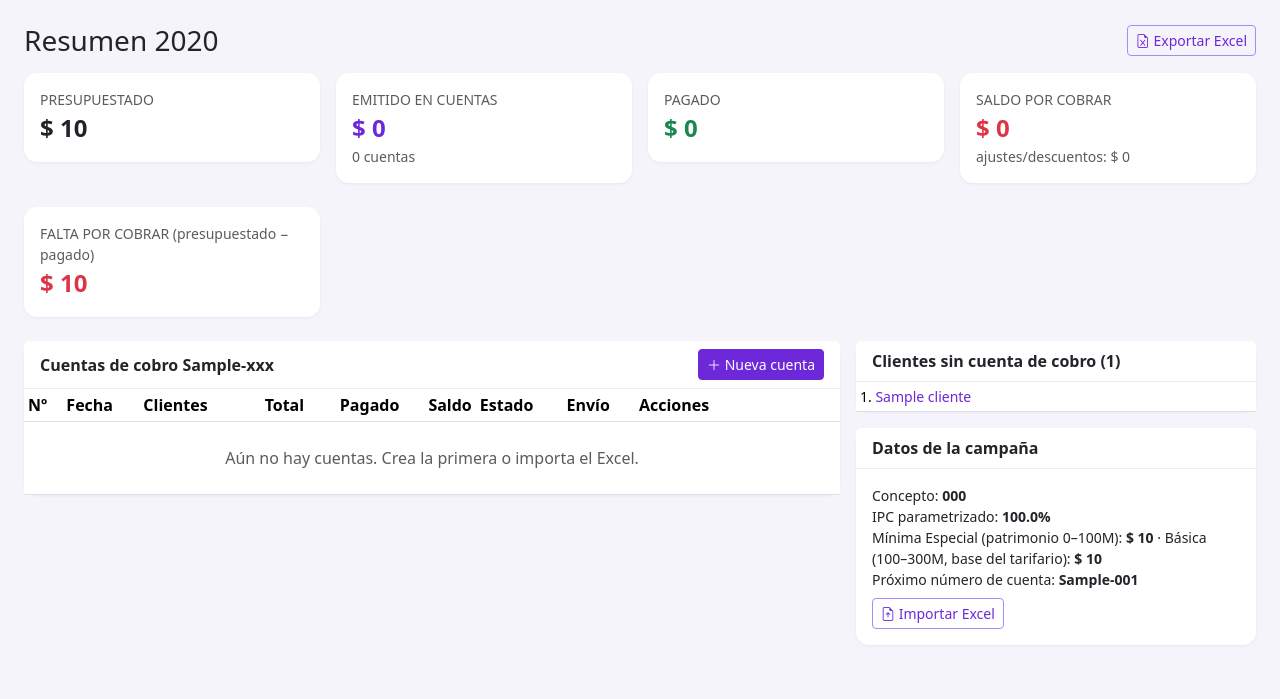
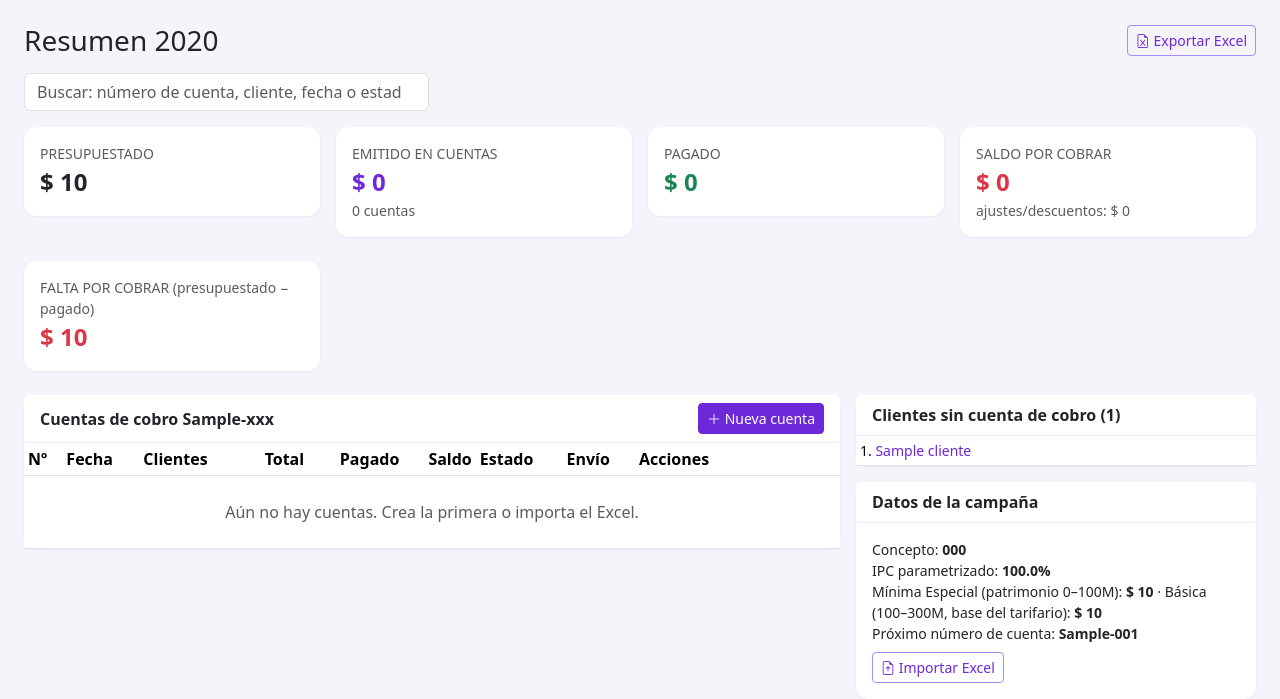
Before and after one commit to FelipeBossioZ/SistemaCobrosGit, a Flask app: page / in a window 1280 px wide. Shown: the part 101-800 px from the top of the page. Run offline with Flask 3, Linux system fonts and the light colour scheme; tables that the repository leaves empty hold one stand-in row (values such as "Sample post").

Commit message:
Buscador en el Resumen: filtra en vivo la tabla de cuentas (numero/cliente/fecha/estado) y la lista de clientes sin cuenta, con filas de sin-resultados

```diff
--- a/app/templates/dashboard.html
+++ b/app/templates/dashboard.html
@@ -4,6 +4,13 @@
 <h3 class="mb-3 d-flex justify-content-between align-items-center">Resumen {{ a.anio_cobro }}
   <a class="btn btn-outline-primary btn-sm" href="{{ url_for('main.exportar_excel') }}">
     <i class="bi bi-file-earmark-excel"></i> Exportar Excel</a></h3>
+
+<div class="row g-2 mb-3">
+  <div class="col-md-5 col-lg-4">
+    <input id="buscarResumen" class="form-control" type="search" autocomplete="off"
+           placeholder="Buscar: n&uacute;mero de cuenta, cliente, fecha o estado...">
+  </div>
+</div>
 
 <div class="row g-3 mb-4">
   <div class="col-md-3"><div class="card p-3">
@@ -43,7 +50,7 @@
         <a class="btn btn-primary btn-sm" href="{{ url_for('main.cuenta_nueva') }}"><i class="bi bi-plus-lg"></i> Nueva cuenta</a>
       </div>
       <div class="table-responsive">
-      <table class="table table-sm table-hover mb-0">
+      <table class="table table-sm table-hover mb-0" id="tablaCuentas">
         <thead><tr><th>Nº</th><th>Fecha</th><th>Clientes</th><th class="num">Total</th>
           <th class="num">Pagado</th><th class="num">Saldo</th><th>Estado</th><th>Envío</th><th style="width: 205px;">Acciones</th></tr></thead>
         <tbody>
@@ -76,6 +83,7 @@
         {% else %}
           <tr><td colspan="9" class="text-center text-muted py-4">Aún no hay cuentas. Crea la primera o importa el Excel.</td></tr>
         {% endfor %}
+        <tr class="d-none" id="sinResultadosCtas"><td colspan="9" class="text-center text-muted py-4">Sin cuentas que coincidan con la b&uacute;squeda.</td></tr>
         </tbody>
       </table>
       </div>
@@ -86,13 +94,14 @@
     <div class="card">
       <div class="card-header bg-white fw-semibold">Clientes sin cuenta de cobro ({{ sin_cuenta|length }})</div>
       <div class="card-body p-0" style="max-height: 480px; overflow-y:auto;">
-        <table class="table table-sm mb-0">
+        <table class="table table-sm mb-0" id="tablaSinCuenta">
           <tbody>
           {% for cli in sin_cuenta %}
             <tr><td class="small">{{ loop.index }}. <a href="{{ url_for('main.cliente_detalle', cid=cli.id) }}">{{ cli.nombre }}</a></td></tr>
           {% else %}
             <tr><td class="text-center text-muted py-4">Todos los clientes con presupuesto tienen cuenta 🎉</td></tr>
           {% endfor %}
+          <tr class="d-none" id="sinResultadosCli"><td class="text-center text-muted py-3 small">Sin clientes que coincidan.</td></tr>
           </tbody>
         </table>
       </div>
@@ -108,5 +117,33 @@
       </div>
     </div>
   </div>
-</div>
+</div>{% endblock %}
+
+{% block scripts %}
+<script>
+// --- Buscador del Resumen: filtra la tabla de cuentas y la lista de sin cuenta ---
+var br = document.getElementById('buscarResumen');
+if (br) {
+  br.addEventListener('input', function(){
+    var q = this.value.toLowerCase().trim(), vis = 0;
+    document.querySelectorAll('#tablaCuentas tbody tr').forEach(function(tr){
+      if (tr.querySelector('td[colspan]')) return; // fila de estado vacio
+      var hay = !q || tr.textContent.toLowerCase().includes(q);
+      tr.style.display = hay ? '' : 'none';
+      if (hay && q) vis++;
+    });
+    var sr = document.getElementById('sinResultadosCtas');
+    if (sr) sr.classList.toggle('d-none', !(q && vis === 0));
+    vis = 0;
+    document.querySelectorAll('#tablaSinCuenta tbody tr').forEach(function(tr){
+      if (tr.querySelector('td[colspan]')) return;
+      var hay = !q || tr.textContent.toLowerCase().includes(q);
+      tr.style.display = hay ? '' : 'none';
+      if (hay && q) vis++;
+    });
+    var sr2 = document.getElementById('sinResultadosCli');
+    if (sr2) sr2.classList.toggle('d-none', !(q && vis === 0));
+  });
+}
+</script>
 {% endblock %}
```
